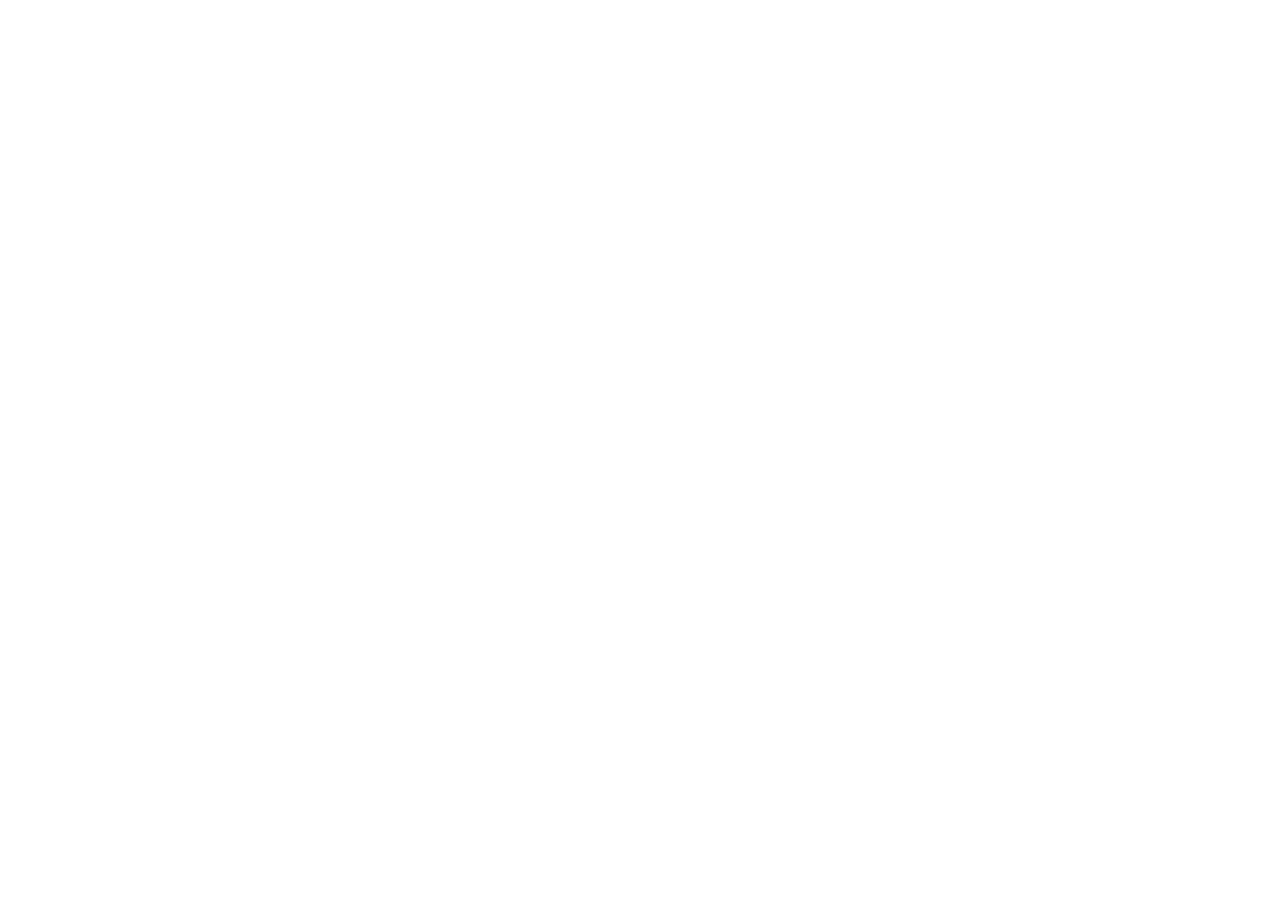
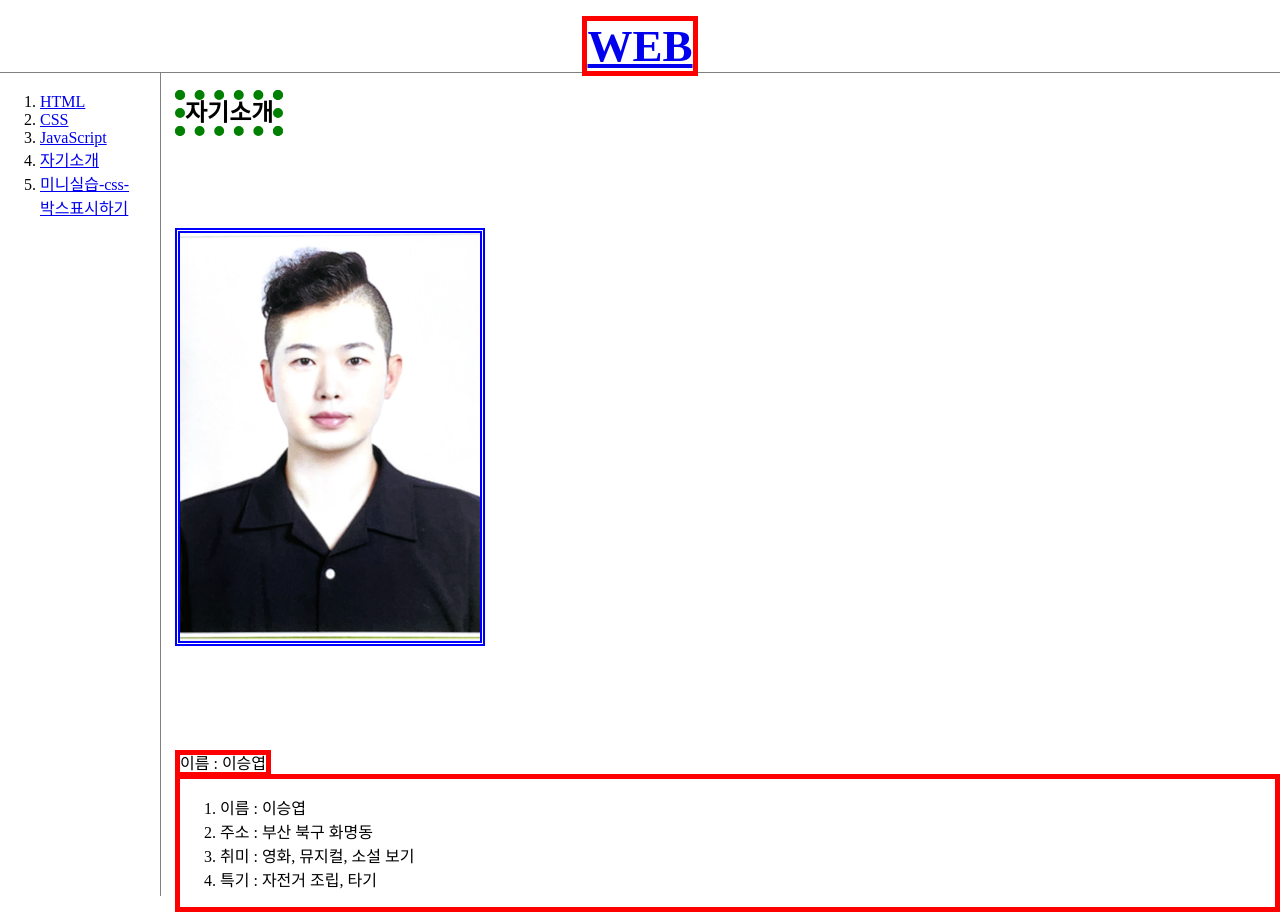
Before and after one commit to LSY881109/html20250501_sy, a plain HTML site: page 5.html in a window 1280 px wide. Before the commit the page ends 800 px from the top, so only its background shows below. Drawn offline with Linux system fonts and the light colour scheme.

Commit message:
0508미니실습 후 커밋

```diff
--- a/5.html
+++ b/5.html
@@ -0,0 +1,48 @@
+<!DOCTYPE html>
+<html lang="en">
+
+<head>
+    <meta charset="UTF-8">
+    <meta name="viewport" content="width=device-width, initial-scale=1.0">
+    <link rel="stylesheet" href="css/style.css" />
+    <title>5번 css 기본 연습</title>
+</head>
+
+<body>
+
+    <h1><a href="index.html" class="saw">WEB</a></h1>
+    <div id="grid">
+        <!-- <h2 id="box1_inline">미니실습 5번 파일 생성, 자기소개 박스 css 꾸미기</h2> -->
+        <ol>
+            <li><a href="1.html">HTML</a></li>
+            <li><a href="2.html">CSS</a></li>
+            <li><a href="3.html">JavaScript</a></li>
+            <li><a href="4.html">자기소개</a></li>
+            <li><a href="5.html">미니실습-css-박스표시하기</a></li>
+        </ol>
+        <div id="article">
+            <h2 id="box2_inline">자기소개</h2>
+            <br>
+            <img src="img/lsy.jpg" width="300px" class="box_base">
+            <!-- <p style="margin-top: 40px;">
+        이름 : 이상용
+    </p> -->
+            <br>
+            <span class="saw">
+                이름 : 이승엽
+            </span>
+            <br>
+
+            <div id="box1_block">
+                <ol>
+                    <li>이름 : 이승엽</li>
+                    <li>주소 : 부산 북구 화명동</li>
+                    <li>취미 : 영화, 뮤지컬, 소설 보기</li>
+                    <li>특기 : 자전거 조립, 타기</li>
+                   </ol>
+            </div>
+        </div>
+    </div>
+</body>
+
+</html>
--- /dev/null
+++ b/css/style.css
@@ -0,0 +1,79 @@
+#grid {
+    display: grid;
+    grid-template-columns: 150px 1fr;
+}
+
+body {
+    /* margin: 0; */
+    margin-top: 20px;
+    margin-left: 0;
+    margin-right: 0;
+}
+
+h1 {
+    font-size: 45px;
+    text-align: center;
+    border-bottom: 1px solid gray;
+    margin: 0;
+}
+
+#grid>ol {
+    /* ol , 모든 ol 요소를 의미,
+#grid ol ,
+아이디 grid 인 요소 하위에 있는 모든 ol 요소를 가리킴 */
+    /* ol 은 기본, 블록 레벨, width 100%, 가로 한줄 전체 차지 */
+
+    /* #grid>ol : 아이디 grid 인 요소 하위에 있는 ol 요소만 */
+    border-right: 1px solid gray;
+    width: 100px;
+    margin-left: 20px;
+    margin-top: 0;
+    padding: 20px;
+
+}
+
+#article {
+    padding-left: 25px;
+    padding-top: 20px;
+}
+
+/* h1 {
+            border: 5px solid red;
+        } */
+
+.saw {
+    border: 5px solid red;
+    padding: 0;
+    margin-top: 30px;
+}
+
+#box1_inline {
+    border: 5px solid red;
+    display: inline;
+}
+
+#box1_block {
+    border: 5px solid red;
+    display: block;
+}
+
+#box2_inline {
+    border: 10px dotted green;
+    display: inline;
+    margin-bottom: 100px;
+    margin-top: 100px;
+}
+
+.box_base {
+    border: 5px double blue;
+    display: inline;
+    margin-top: 100px;
+    margin-bottom: 100px;
+}
+
+.container {
+    display: inline-flex;
+    flex-direction: column;
+    /* flex-direction: row;
+    flex-wrap: wrap; */
+}
```
Also changed, not shown: 1.html (+5 -4 lines), 2.html (+5 -4 lines), 3.html (+5 -4 lines), 4.html (+1 -1 lines), 6.html (added, +131 -0 lines), 10 other files.
